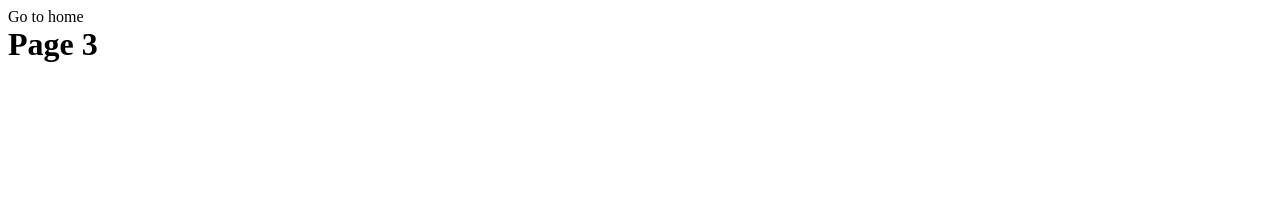
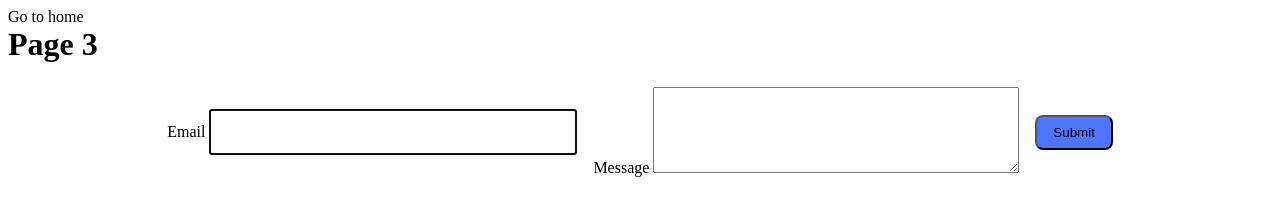
Before and after one commit to Vitalii-Karashchuk/goit-js-hw-09, a website built with Vite: page src/2-form.html in a window 1280 px wide. Built offline with nearby package versions, Linux system fonts and the light colour scheme.

Commit message:
form-is-made-on-70%

```diff
--- a/src/2-form.html
+++ b/src/2-form.html
@@ -12,6 +12,18 @@
       <a href="./index.html">Go to home</a>
       <h1>Page 3</h1>
     </section>
+    <form class="feedback-form" autocomplete="off">
+      <label>
+        Email
+        <input type="email" name="email" autofocus />
+      </label>
+      <label>
+        Message
+        <textarea name="message" rows="8"></textarea>
+      </label>
+      <button type="submit">Submit</button>
+    </form>
+
    <script src="./js/2-form.js" type="module"></script>
   </body>
 </html>
--- a/src/css/2-form.css
+++ b/src/css/2-form.css
@@ -0,0 +1,38 @@
+.feedback-form {
+display: flex;
+justify-content: center;
+align-items: center;
+width: Hug (408px)px;
+height: Hug (296px)px;
+top: -424px;
+left: 2312px;
+padding: 24px 0px 0px 0px;
+gap: 16px;
+border-radius: 8px;
+opacity: 0px;
+
+}
+
+textarea {
+width: 360px;
+height: 80px;
+gap: 0px;
+opacity: 0px;
+}
+
+input {
+width: 360px;
+height: 40px;
+gap: 0px;
+opacity: 0px;
+}
+
+button{
+background-color: #4E75FF;
+width: Hug (95px)px;
+height: Hug (40px)px;
+padding: 8px 16px 8px 16px;
+gap: 10px;
+border-radius: 8px;
+opacity: 0px;
+}
--- a/src/js/1-gallary.js
+++ b/src/js/1-gallary.js
@@ -3,9 +3,6 @@
 import SimpleLightbox from "simplelightbox";
 // Додатковий імпорт стилів
 import "simplelightbox/dist/simple-lightbox.min.css";
-
-
-
 
 const images = [
     {
--- a/src/js/2-form.js
+++ b/src/js/2-form.js
@@ -0,0 +1,37 @@
+let formData = {
+    email: "",
+    message: "",
+};
+// const inputEl = document.querySelector('input');
+// const messageEl = document.querySelector('textarea');
+let formEl = document.querySelector('.feedback-form');
+const localStorageKey = "feedback-form-state";
+if(localStorage.getItem(localStorageKey) !== null){
+    formEl = JSON.parse(localStorage.getItem(localStorageKey));
+}
+
+const handleInputForm = event => {
+    localStorage.setItem(localStorageKey, event.target.value);
+    };
+
+const handleForm = event => {
+    event.preventDefault();
+    const form = event.target;
+    const email = form.elements.email;
+    const message = form.elements.message;
+
+    if (email.value && message.value) {
+        formData.email = email.value;
+        formData.message = message.value;
+        localStorage.setItem(localStorageKey, JSON.stringify(formData));
+        form.reset();
+    } else {
+      alert('Fill please all fields.');
+    }
+ };
+
+localStorage.removeItem(localStorageKey);
+formEl.addEventListener('input', handleInputForm);
+formEl.addEventListener('submit', handleForm);
+
+console.log(formData);
```
